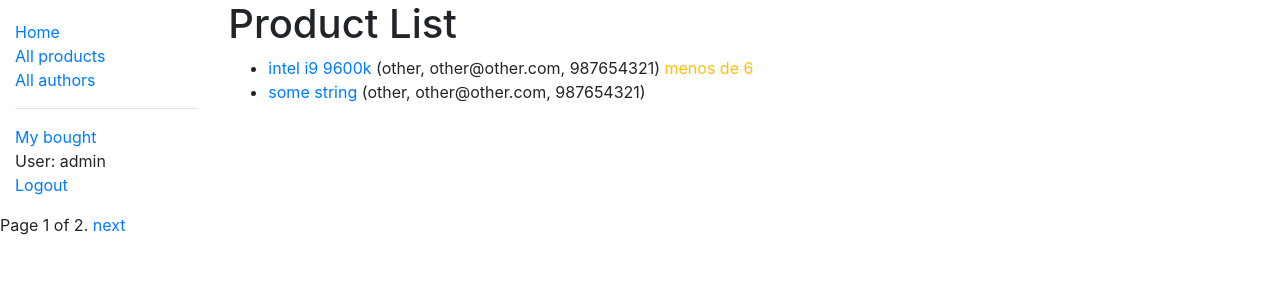
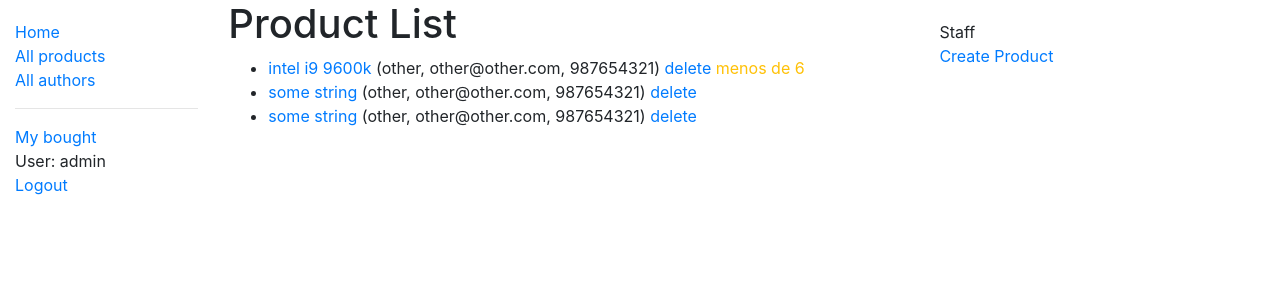
Before and after one commit to gunt3rd4rkon3/electronicaweb, a Django app: page /inventory/products/ in a window 1280 px wide. Shown: the top 300 px of the page. Run offline with Django 3.2, Linux system fonts and the light colour scheme; a user stored in the database is signed in; data comes from the database, SQL or seed files in the repository; both versions use the stored data as it was after the commit; some libraries are stand-ins or nearby versions.

Commit message:
create and delete UI for staff

```diff
--- a/electronicawebsite/inventory/templates/inventory/product_list.html
+++ b/electronicawebsite/inventory/templates/inventory/product_list.html
@@ -1,12 +1,14 @@
 {% extends "base_generic.html" %}
-
 {% block content %}
+<div class="row">
+    <div class="col-sm-8">
     <h1>Product List</h1>
     {% if product_list %}
         <ul>
             {% for product in product_list %}
             <li>
                 <a href="{{ product.get_absolute_url }}">{{ product.title }}</a> ({{ product.supplier }})
+                <a href="{% url 'product_delete' product.id %}">delete</a>
                 {% if product.stock < 6 %}
                 <a class="text-warning">menos de 6</a>
                 {% endif %}
@@ -16,4 +18,16 @@
     {% else %}
         <p>There are no products in the inventory.</p>
     {% endif %}
+    </div>
+    <div class="col-sm-4">
+            <ul class="sidebar-nav">
+                {% if user.is_staff %}
+                <li>Staff</li>
+                {% endif %}
+                {% if perms.inventory.can_mark_returned %}
+                <li><a href="{% url 'product_create'%}">Create Product</a></li>
+                {% endif %}
+            </ul>
+    </div>
+</div>
 {% endblock %}
--- a/electronicawebsite/inventory/templates/inventory/productinstance_list_available_all.html
+++ b/electronicawebsite/inventory/templates/inventory/productinstance_list_available_all.html
@@ -16,7 +16,7 @@
             {{productinst.product.title}}
         </a> ({{ productinst.available_date }})
           {% if user.is_staff %}- {{ productinst.available }}{% endif %}
-          {% if perms.catalog.can_mark_returned %}- <a href="{% url 'order-product-worker' productinst.id %}">Change available date.</a>  {% endif %}
+          {% if perms.inventory.can_mark_returned %}- <a href="{% url 'order-product-worker' productinst.id %}">Change available date.</a>  {% endif %}
       </li>
       {% endfor %}
     </ul>
--- a/electronicawebsite/inventory/views.py
+++ b/electronicawebsite/inventory/views.py
@@ -38,7 +38,7 @@ def index(request):
 
 class ProductListView(generic.ListView):
     model = Product
-    paginate_by = 2
+    paginate_by = 20
 
 
 class ProductDetailView(generic.DetailView):
@@ -47,7 +47,7 @@ class ProductDetailView(generic.DetailView):
 
 class SupplierListView(generic.ListView):
     model = Supplier
-    paginate_by = 2
+    paginate_by = 20
 
 
 class SupplierDetailView(generic.DetailView):
```
Also changed, not shown: electronicawebsite/db.sqlite3.
